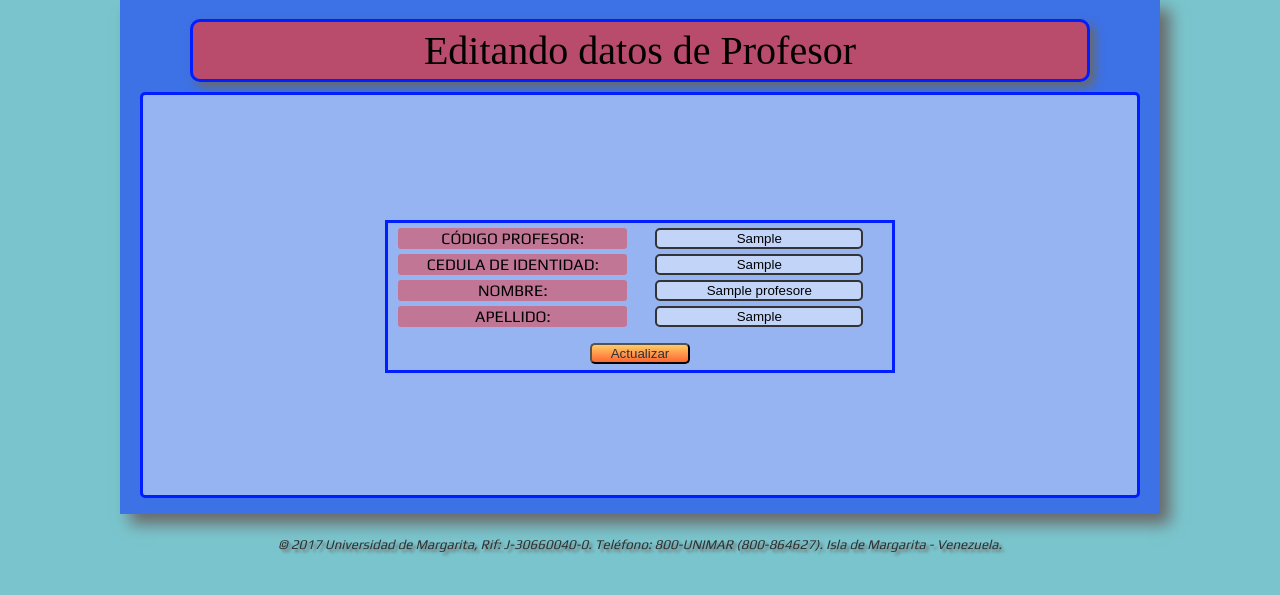
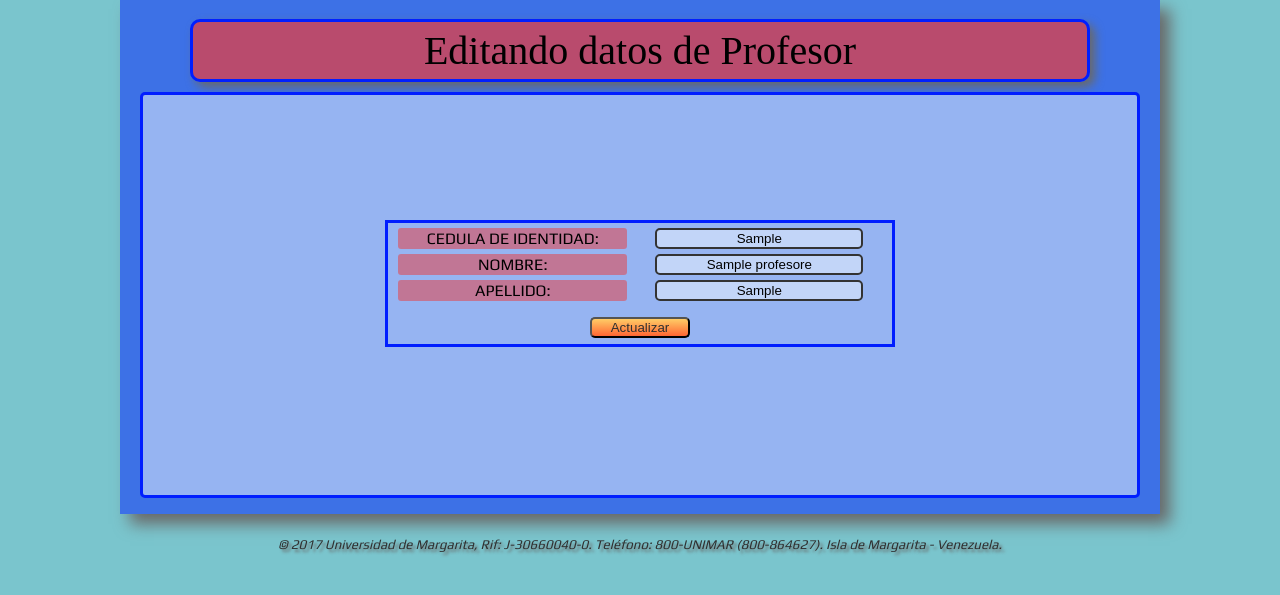
Before and after one commit to hjgonzalez06/webCampus, a PHP site: the page made by admin/crudv01/editar_profesores.php in a window 1280 px wide. Shown: the part 136-731 px from the top of the page. Run offline with PHP 8.4, Linux system fonts and the light colour scheme; the visitor is signed in with stand-in values (Sample User, id 1); tables that the repository leaves empty or names only in its code hold one stand-in row (values such as "Sample post").

Commit message:
update 8

```diff
--- a/Config/professor_options.php
+++ b/Config/professor_options.php
@@ -19,6 +19,13 @@ abstract class professor_options extends cuenta {
     /*
      * Inicio de los metodos get.
      */
+
+    public function getCedula () {
+
+        return $this->idCuenta;
+
+    }
+
     public function getNombre(){
 
         $sql = "SELECT ".NAME_PRO." FROM ".TABLE_PROFESSOR." WHERE ".ID_PRO." = :codigo";
--- a/admin/crudv01/editar_profesores.php
+++ b/admin/crudv01/editar_profesores.php
@@ -8,28 +8,17 @@ Contacto:
 
 <?php
     require_once '../../Config/Bd_Gestion.php';
-    $conexion = new Bd_Gestion();
+    require_once $_SERVER["DOCUMENT_ROOT"]."/webCampus/users/professor.php";
     if (isset($_GET["editar"])) {
-        $informacion = $conexion->data($_GET["editar"], "profesores");
+        $profesor = new professor($_GET["editar"],"");
     }
 
     if (isset($_POST["actProfesor"])) {
-        $resultado = $conexion->actualizar_profesor($_POST["codigo"],
-            $_POST["nombre"], $_POST["apellido"]);
 
-        if ($resultado!=0) {
+        $profesor = new professor($_POST["cedula"],"");
+        $profesor->setNombre($_POST["nombre"]);
+        $profesor->setApellido($_POST["apellido"]);
 
-            echo "<script language='javascript'>alert('Cédula o "
-            . "Contraseña incorrectas. Intente de nuevo.')</script>";
-
-            echo "<META HTTP-EQUIV='REFRESH' CONTENT='1;URL=editar_profesores.php'>";
-        }else{
-
-            echo "<script language='javascript'>alert('Operacion "
-                        . "Exitoso')</script>";
-            echo "<META HTTP-EQUIV='REFRESH' CONTENT='0;URL=buscar.php'>";
-
-        }
     }
 ?>
 <html>
@@ -55,18 +44,10 @@ Contacto:
                    <table>
                         <tr>
                             <td class="izq">
-                                CÓDIGO PROFESOR:
-                            </td>
-                            <td class="der">
-                                <input type="text" name="codigo" class="Input" value="<?php echo $informacion['cod_pro'];?>">
-                            </td>
-                        </tr>
-                        <tr>
-                            <td class="izq">
                                 CEDULA DE IDENTIDAD:
                             </td>
                             <td class="der">
-                                <input type="text" name="cedula" class="Input" value="<?php echo $informacion['cedula'];?>">
+                                <input type="text" name="cedula" class="Input" value="<?php echo $profesor->getCedula();?>">
                             </td>
                         </tr>
                         <tr>
@@ -74,7 +55,7 @@ Contacto:
                                 NOMBRE:
                             </td>
                             <td class="der">
-                                <input type="text" name="nombre" class="Input" value="<?php echo $informacion['nombre'];?>">
+                                <input type="text" name="nombre" class="Input" value="<?php echo $profesor->getNombre();?>">
                             </td>
                         </tr>
                         <tr>
@@ -82,7 +63,7 @@ Contacto:
                                 APELLIDO:
                             </td>
                             <td class="der">
-                                <input type="text" name="apellido" class="Input" value="<?php echo $informacion['apellido'];?>">
+                                <input type="text" name="apellido" class="Input" value="<?php echo $profesor->getApellido();?>">
                             </td>
                         </tr>
                         <tr><td id="C_Bot" colspan="2"><p id="bot"><input type="submit" name="actProfesor" value="Actualizar" class="boton"></p></td></tr>
```
Also changed, not shown: admin/crudv01/modificar_profesor.php (+10 -12 lines).
